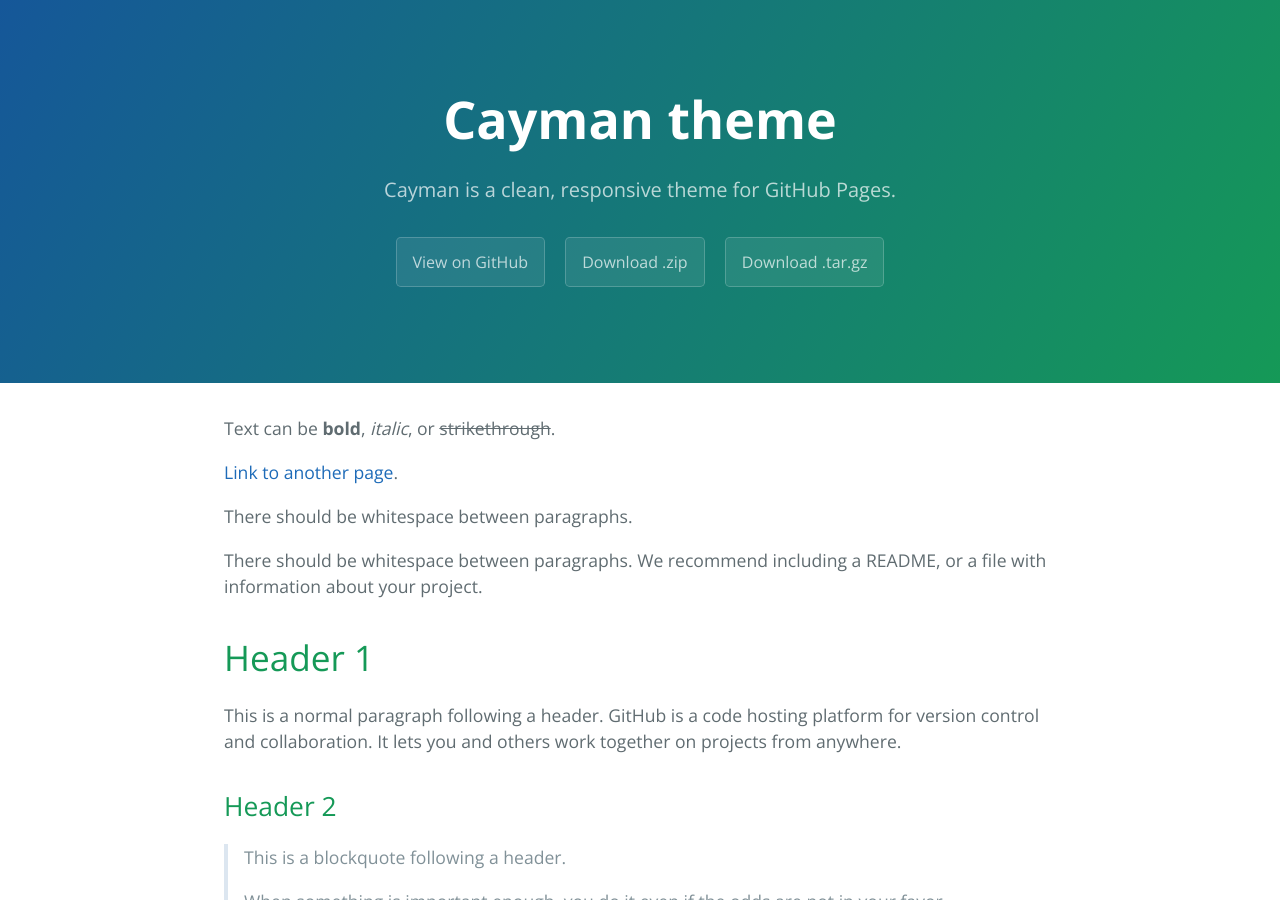
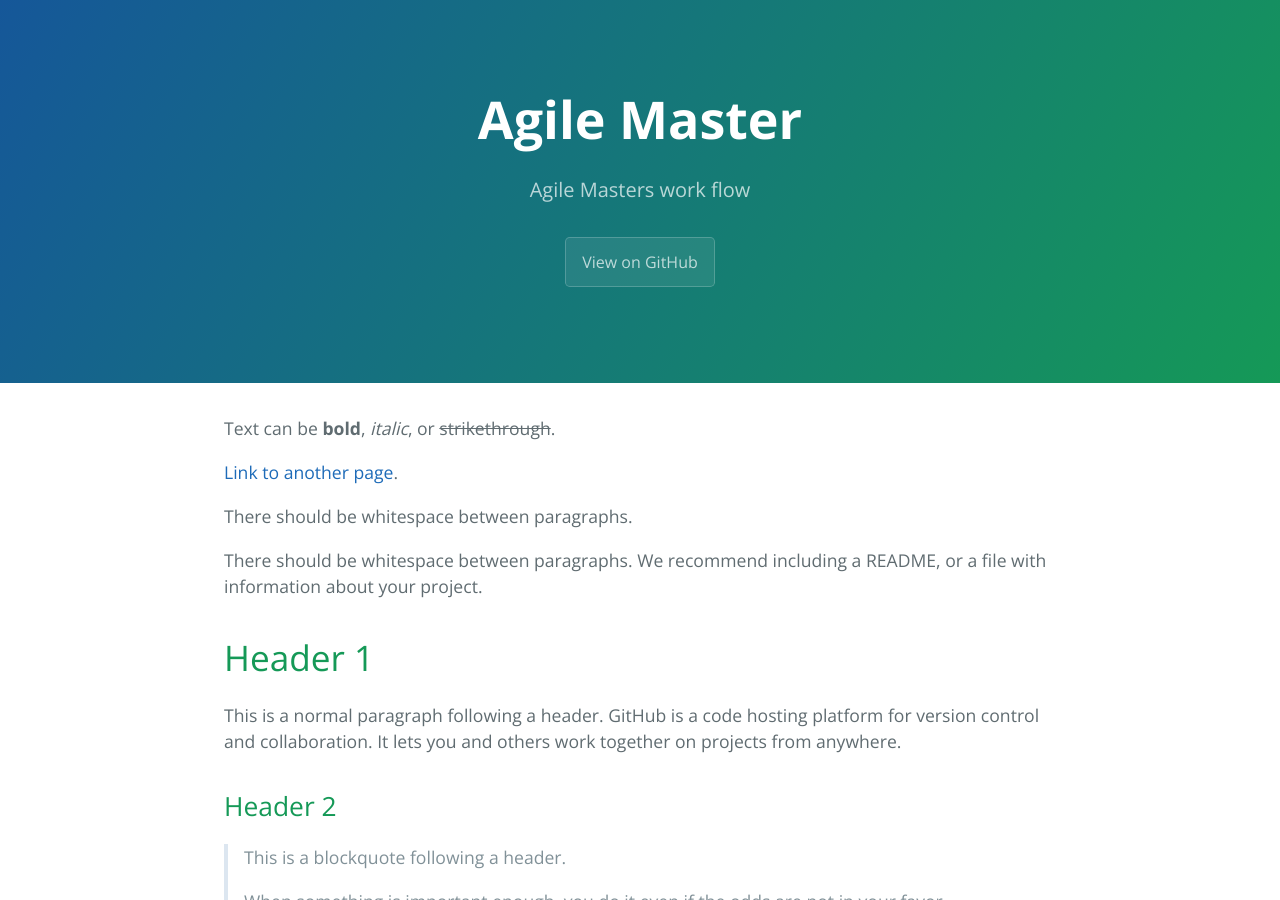
Before and after one commit to legitt23/legitt23, a Jekyll site: the page built from index.md, in a window 1280 px wide and 900 px high. Built offline with Jekyll 4.4.1, drawn with Linux system fonts in a browser that asks for light colours.

Commit message:
Update _config.yml

```diff
--- a/_config.yml
+++ b/_config.yml
@@ -1,5 +1,6 @@
-title: Cayman theme
-description: Cayman is a clean, responsive theme for GitHub Pages.
-show_downloads: true
+title: Agile Master
+description: Agile Masters work flow
 google_analytics:
-theme: jekyll-theme-cayman
+remote_theme: pages-themes/cayman@v0.2.0
+plugins:
+- jekyll-remote-theme # add this line to the plugins list if you already have one
```
